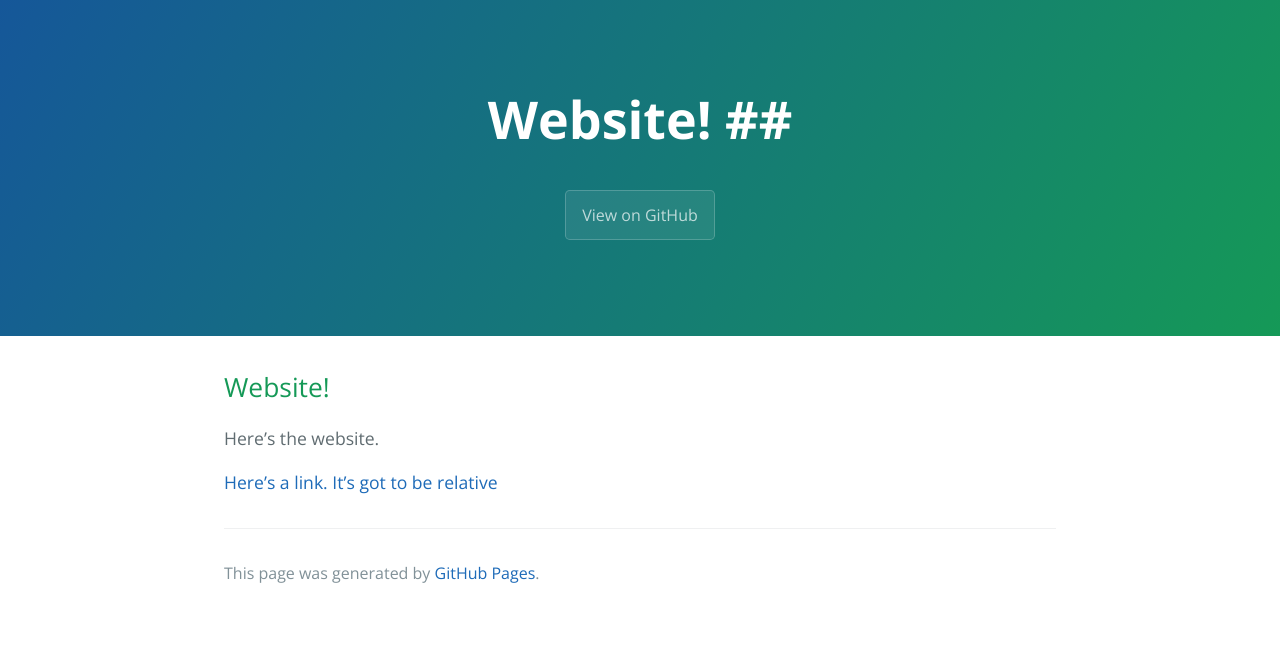
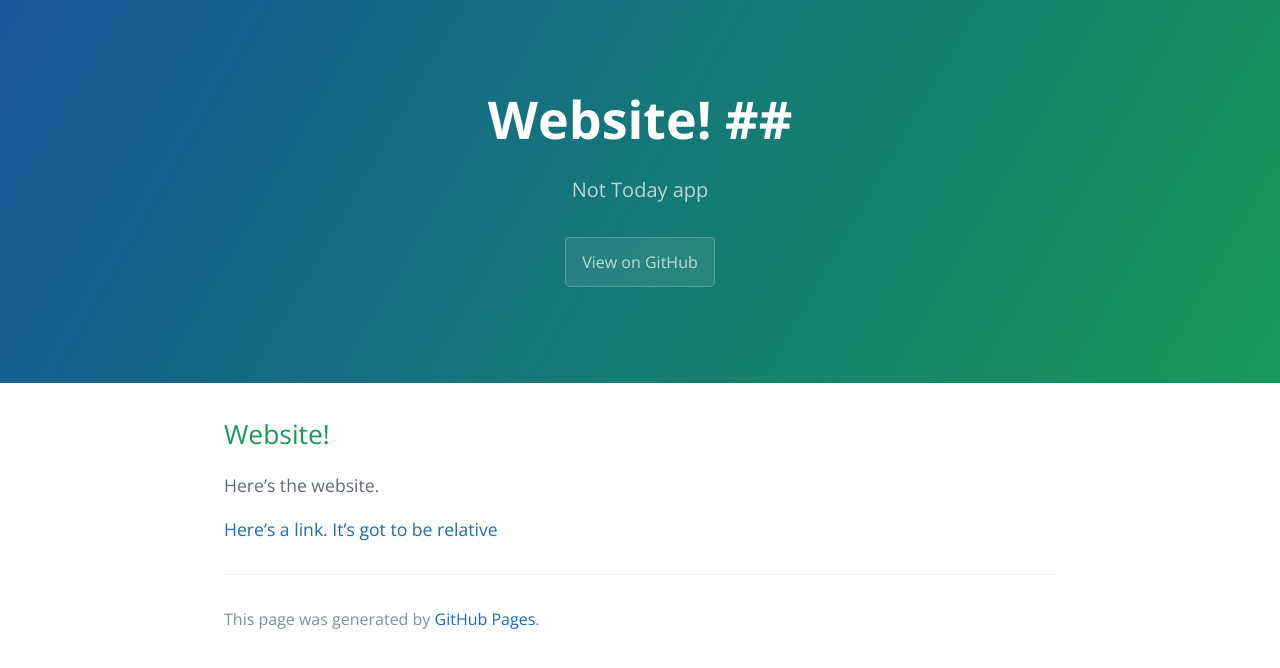
Before and after one commit to hackforla/not-today, a Jekyll site: the page built from docs/index.md, in a window 1280 px wide. Shown: the top 668 px of the page. Built offline with Jekyll 4.4.1, drawn with Linux system fonts in a browser that asks for light colours; our own code applies the rules of GitHub Pages for plain Markdown files; the repository's description, which GitHub fills in, is left out.

Commit message:
Update config yaml

```diff
--- a/docs/_config.yml
+++ b/docs/_config.yml
@@ -7,4 +7,7 @@ gist:
 kramdown:
   math_engine: mathjax
   syntax_highlighter: rouge
+title: Not Today
+description: Not Today app
+google_analytics:
 theme: jekyll-theme-cayman
--- a/docs/_layouts/default.html
+++ b/docs/_layouts/default.html
@@ -1,7 +1,6 @@
 <!DOCTYPE html>
 <html lang="{{ site.lang | default: "en-US" }}">
   <head>
-
     {% if site.google_analytics %}
       <script async src="https://www.googletagmanager.com/gtag/js?id={{ site.google_analytics }}"></script>
       <script>
```
